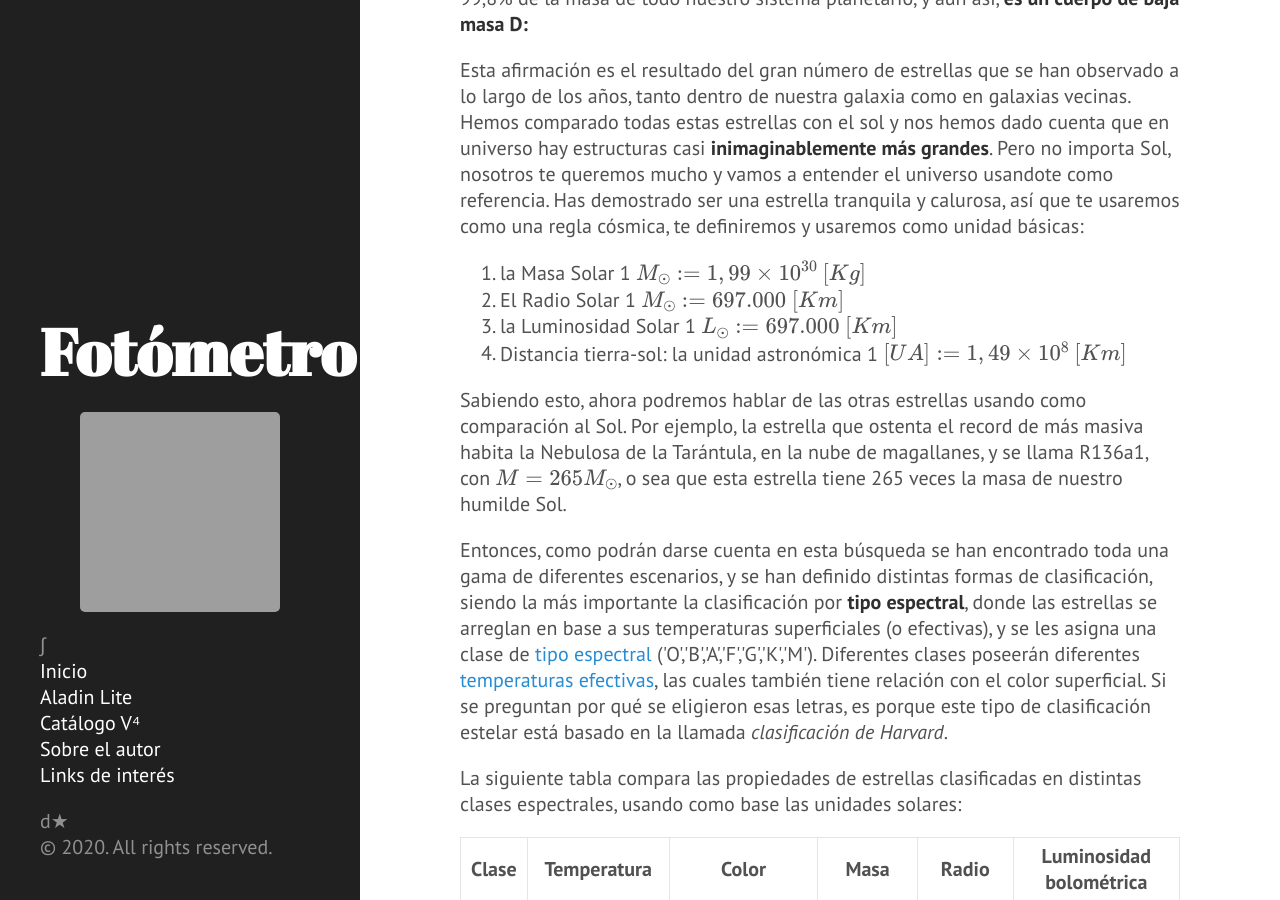
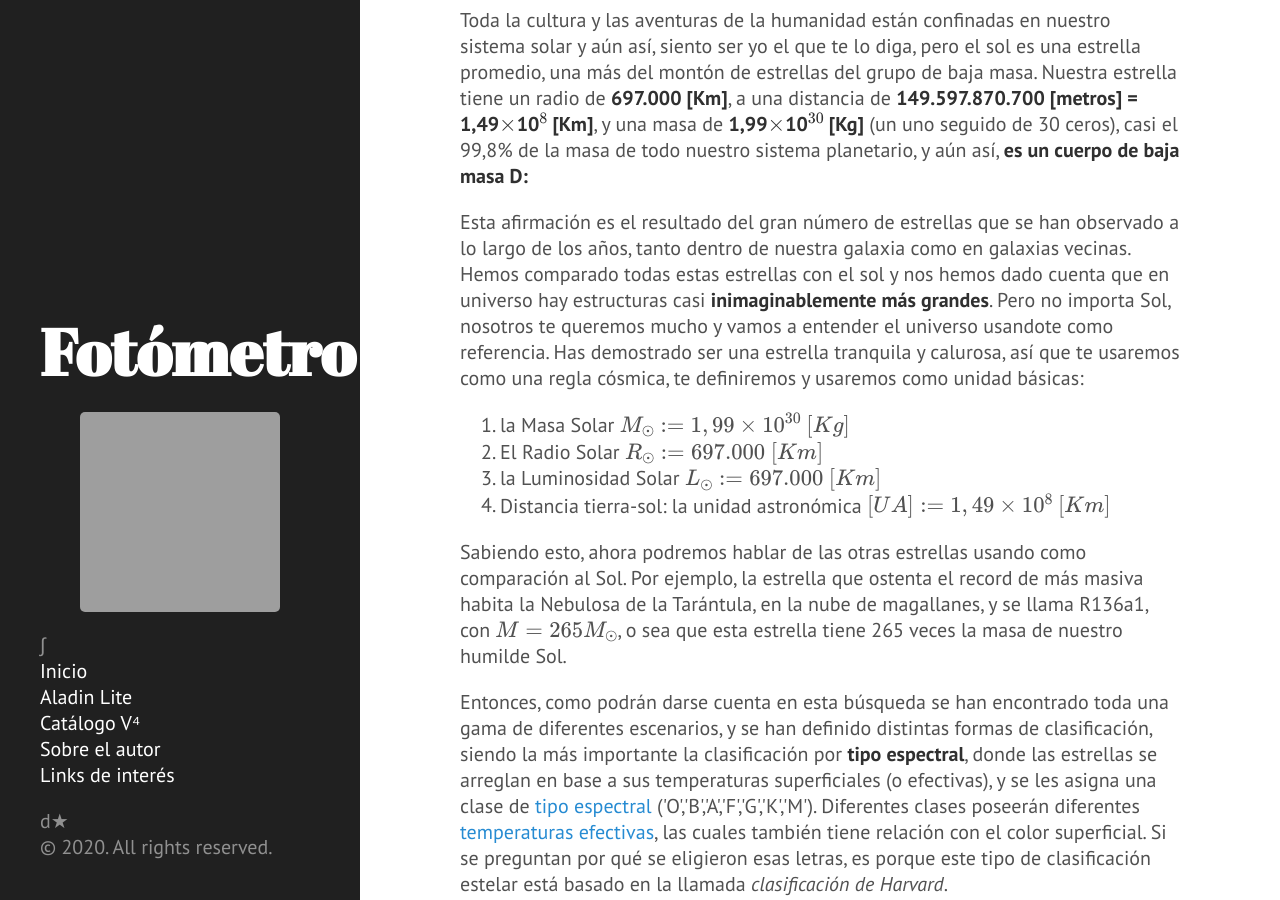
Before and after one commit to nicomedinap/nicomedinap.github.io, a Jekyll site: the page built from _posts/2020-11-12-VariabilidadEstelar.md, in a window 1280 px wide and 900 px high, scrolled down 3256 px. Built offline with Jekyll 4.4.1, drawn with Linux system fonts in a browser that asks for light colours; formulas are drawn with MathJax 3; a script that is not in the unit is left out; some of the changed text lies outside the part shown; grey boxes are pictures that could not be loaded.

Commit message:
Update 2020-11-12-VariabilidadEstelar.md

```diff
--- a/_posts/2020-11-12-VariabilidadEstelar.md
+++ b/_posts/2020-11-12-VariabilidadEstelar.md
@@ -21,13 +21,13 @@
 <p>Sea lo que sea que haya pasado, la explicación menos probable siempre será que fue un alien, un OVNI o vida extraterrestre. Resulta que el universo esta lleno de luces extrañas que cambian su brillo a lo largo del tiempo, y lo más probable es que nos hayamos topado con una <strong>estrella variable</strong>, una fuente estelar que cambia su brillo superficial mientras el tiempo pasa. La verdad que son muy comunes, existen de muchos tipos y hoy explicaré cómo podemos llegar a saber tantas cosas sobre estos puntitos luminosos.</p>
 <table>
 <thead><tr>
-<th style="text-align:center"><img src="https://skyandtelescope.org/wp-content/uploads/M3movie_stanek_341px.gif" width="550" height="300" alt=""></th>
+<th style="text-align:center"><img src="https://skyandtelescope.org/wp-content/uploads/M3movie_stanek_341px.gif" width="650" height="400" alt=""></th>
 </tr>
 </thead>
 <tbody>
 <tr>
+<td style="text-align:center"><em>Figura 1: Estrellas variables tipo RR Lyrae pulsando y cambiando su brillo mientras viven tranquilamente en el cúmulo globular Messier 3. Linda imagen tomada del blog <a href="https://skyandtelescope.org/astronomy-news/the-chaotic-music-of-variable-stars/">sky&amp;telescope</a></em></td>
 
-<td style="text-align:center"><em>Linda imagen tomada del blog <a href="https://skyandtelescope.org/astronomy-news/the-chaotic-music-of-variable-stars/">sky&amp;telescope</a></em></td>
 </tr>
 </tbody>
 </table>
@@ -103,10 +103,10 @@
 <h2 id="&#191;Todas-las-estrellas-son-como-el-sol?-(spoilert-alert:-nope)">&#191;Todas las estrellas son como el sol? (spoilert alert: nope)<a class="anchor-link" href="#&#191;Todas-las-estrellas-son-como-el-sol?-(spoilert-alert:-nope)"></a></h2><p>Toda la cultura y las aventuras de la humanidad están confinadas en nuestro sistema solar y aún así, siento ser yo el que te lo diga, pero el sol es una estrella promedio, una más del montón de estrellas del grupo de baja masa. Nuestra estrella tiene un radio de <strong>697.000 [Km]</strong>, a una distancia de <strong>149.597.870.700 [metros] = 1,49$\times$10$^{8}$ [Km]</strong>, y una masa de <strong>1,99$\times$10$^{30}$ [Kg]</strong> (un uno seguido de 30 ceros), casi el 99,8% de la masa de todo nuestro sistema planetario, y aún así, <strong>es un cuerpo de baja masa D:</strong></p>
 <p>Esta afirmación es el resultado del gran número de estrellas que se han observado a lo largo de los años, tanto dentro de nuestra galaxia como en galaxias vecinas. Hemos comparado todas estas estrellas con el sol y nos hemos dado cuenta que en universo hay estructuras casi <strong>inimaginablemente más grandes</strong>. Pero no importa Sol, nosotros te queremos mucho y vamos a entender el universo usandote como referencia. Has demostrado ser una estrella tranquila y calurosa, así que te usaremos como una regla cósmica, te definiremos y usaremos como unidad básicas:</p>
 <ol>
-<li>la Masa Solar 1 $M_{\odot} := 1,99\times10^{30}\ [Kg]$ </li>
-<li>El Radio Solar 1 $M_{\odot} := 697.000\ [Km]$  </li>
-<li>la Luminosidad Solar 1 $L_{\odot} := 697.000\ [Km]$ </li>
-<li>Distancia tierra-sol: la unidad astronómica 1 $[UA]:=  1,49\times10^{8}\ [Km]$</li>
+<li>la Masa Solar $M_{\odot} := 1,99\times10^{30}\ [Kg]$ </li>
+<li>El Radio Solar $R_{\odot} := 697.000\ [Km]$  </li>
+<li>la Luminosidad Solar $L_{\odot} := 697.000\ [Km]$ </li>
+<li>Distancia tierra-sol: la unidad astronómica $[UA]:=  1,49\times10^{8}\ [Km]$</li>
 </ol>
 <p>Sabiendo esto, ahora podremos hablar de las otras estrellas usando como comparación al Sol. Por ejemplo, la estrella que ostenta el record de más masiva habita la Nebulosa de la Tarántula, en la nube de magallanes, y se llama R136a1, con $M=265M_{\odot}$, o sea que esta estrella tiene 265 veces la masa de nuestro humilde Sol.</p>
 <p>Entonces, como podrán darse cuenta en esta búsqueda se han encontrado toda una gama de diferentes escenarios, y se han definido distintas formas de clasificación, siendo la más importante la clasificación por <strong>tipo espectral</strong>, donde las estrellas se arreglan en base a sus temperaturas superficiales (o efectivas), y se les asigna una clase de <a href="https://es.wikipedia.org/wiki/Clasificaci%C3%B3n_estelar#Clasificaci%C3%B3n_por_tipos_espectrales">tipo espectral</a> ('O','B','A','F','G','K','M'). Diferentes clases poseerán diferentes <a href="https://es.wikipedia.org/wiki/Clasificaci%C3%B3n_estelar#Clasificaci%C3%B3n_por_tipos_espectrales">temperaturas efectivas</a>, las cuales también tiene relación con el color superficial. Si se preguntan por qué se eligieron esas letras, es porque este tipo de clasificación estelar está basado en la llamada <em>clasificación de Harvard</em>.</p>
```
